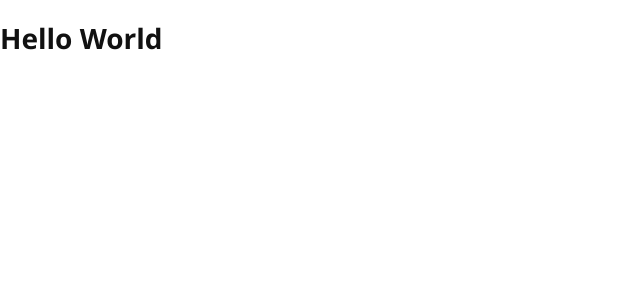
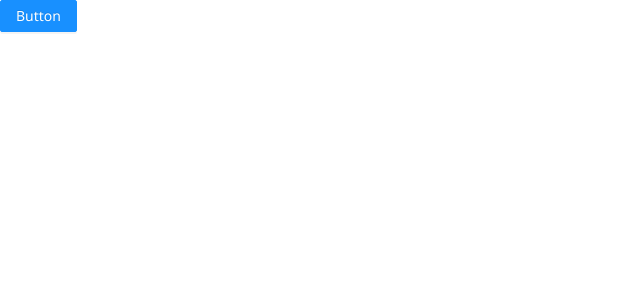
Before and after one commit to subarnasabirah/personal-website-demo, a React (Create React App) app: page / in a window 1280 px wide. Shown: the top 300 px of the page, without its empty margins (0-640 px from the left). Built offline with nearby package versions, Linux system fonts and the light colour scheme.

Commit message:
Added Antd design
- Added ant design library
- Added button in  app js file

```diff
--- a/package.json
+++ b/package.json
@@ -6,7 +6,9 @@
     "@testing-library/jest-dom": "^5.16.2",
     "@testing-library/react": "^12.1.2",
     "@testing-library/user-event": "^13.5.0",
+    "antd": "^4.18.5",
     "is-promise": "^4.0.0",
+    "node-fetch": "^2.6.7",
     "node-sass": "^7.0.1",
     "react": "^17.0.2",
     "react-dom": "^17.0.2",
--- a/src/App.js
+++ b/src/App.js
@@ -1,3 +1,5 @@
+import { Button } from 'antd';
+import 'antd/dist/antd.css';
 import React from 'react';
 import './App.scss';
 
@@ -5,7 +7,7 @@
 function App() {
     return (
         <div className="title">
-             <h1>Hello World</h1>
+             <Button type="primary">Button</Button>
         </div>
     );
 }
```
Also changed, not shown: 1 other file (tests, documents, lock files or other folders).
